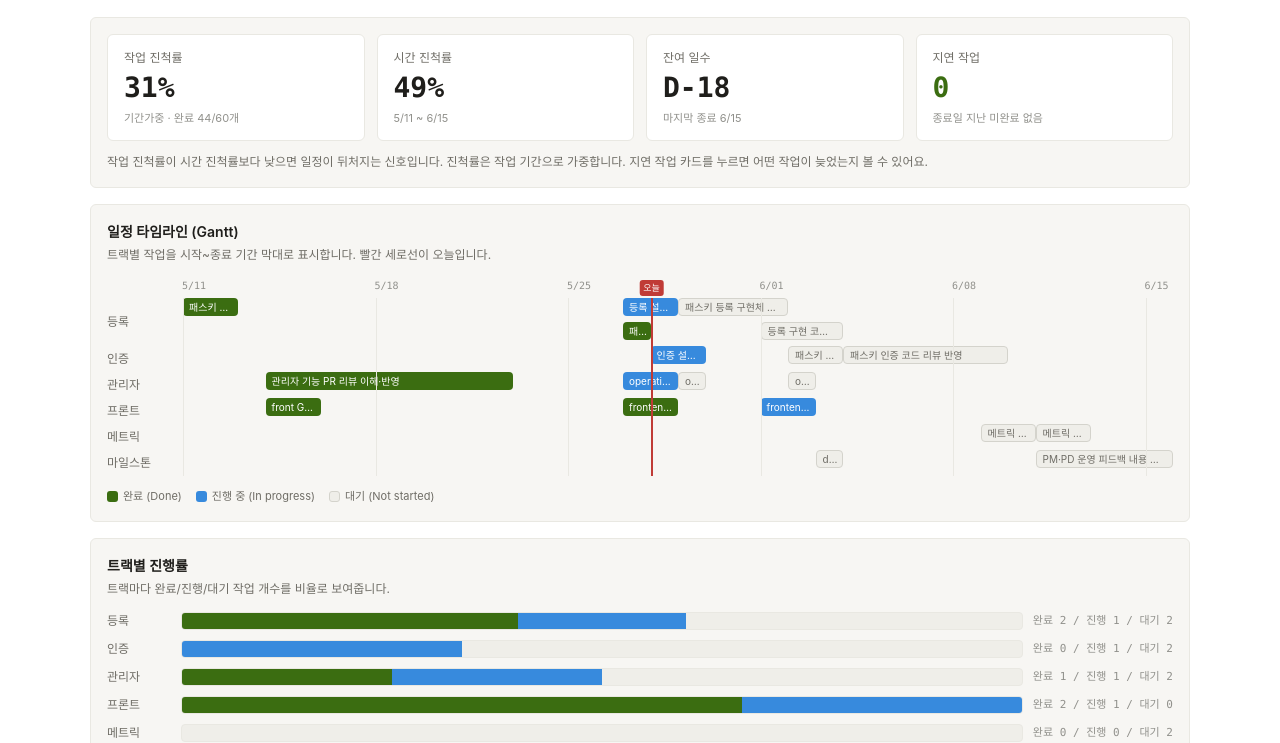
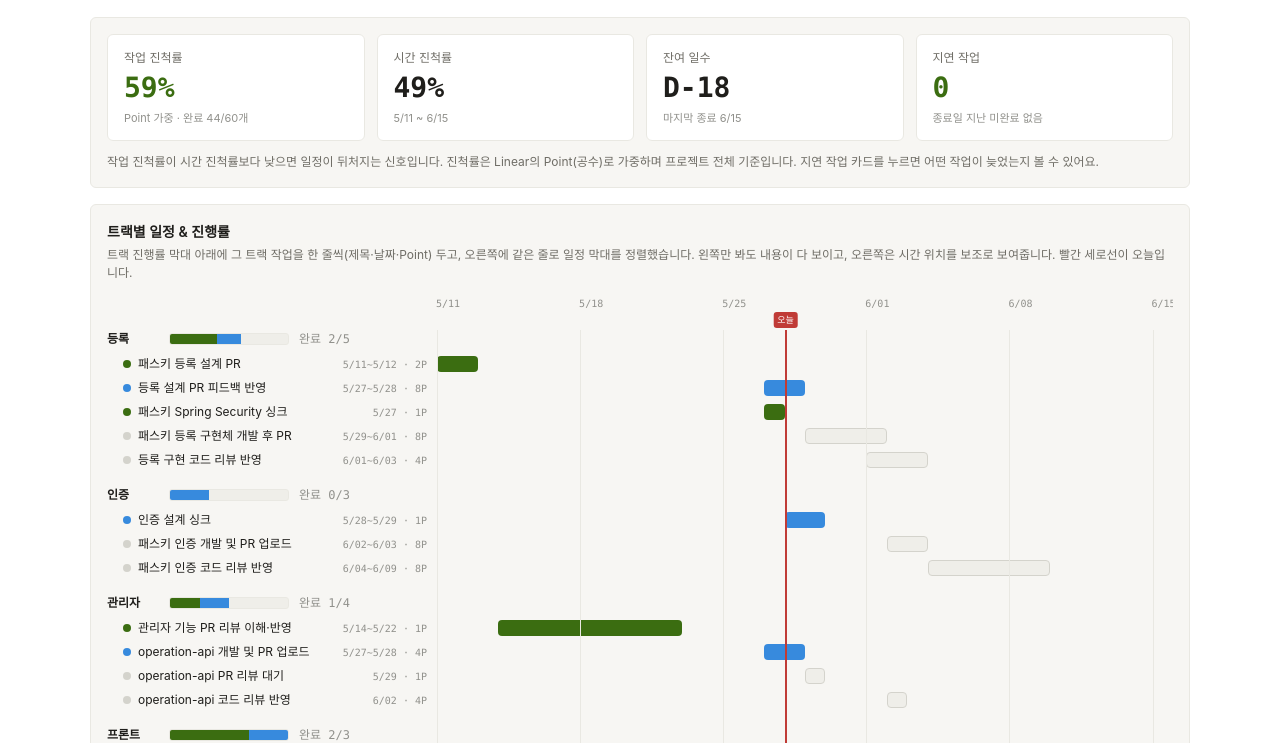
Before and after one commit to flex-nameui/work-visualization, a website: page public/passkeys/index.html in a window 1280 px wide. Shown: the part 57-800 px from the top of the page. Drawn offline with Linux system fonts and the light colour scheme.

Commit message:
feat: redesign passkey dashboard with per-task gantt rows and Point-weighted progress

```diff
--- a/public/passkeys/index.html
+++ b/public/passkeys/index.html
@@ -27,7 +27,7 @@
       --status-progress: #378ADD;
       --status-pending: var(--color-background-tertiary);
 
-      --label-w: 76px;
+      --label-w: 330px;
     }
 
     @media (prefers-color-scheme: dark) {
@@ -132,7 +132,7 @@
 
     /* Gantt */
     .gantt-scroll { overflow-x: auto; }
-    .gantt { min-width: 560px; position: relative; }
+    .gantt { min-width: 820px; position: relative; }
     .gantt-row { display: flex; align-items: stretch; }
     .gantt-row .label-col {
       flex: 0 0 var(--label-w);
@@ -154,25 +154,43 @@
       white-space: nowrap;
     }
     .gantt-lane { flex: 1; position: relative; }
+    /* 작업당 한 줄: 제목은 왼쪽 칼럼에 전체로, 막대는 타임라인에만 */
+    .gantt-thead { font-size: 12px; font-weight: 700; color: var(--color-text-secondary); margin: 12px 0 2px; }
+    .gantt-trow { display: flex; align-items: center; min-height: 24px; }
+    .gantt-trow .gantt-tlabel {
+      flex: 0 0 var(--label-w); width: var(--label-w);
+      font-size: 12px; color: var(--color-text-primary);
+      padding: 2px 12px 2px 14px;
+      overflow: hidden; white-space: nowrap; text-overflow: ellipsis;
+    }
+    .gantt-trow .gantt-lane { height: 22px; }
+    /* 트랙별 일정 & 진행률 (통합 위젯) */
+    .sched-thead { display: flex; align-items: center; gap: 10px; margin: 14px 0 4px; font-size: 12px; }
+    .sched-thead .trk { font-weight: 700; color: var(--color-text-primary); min-width: 52px; }
+    .sched-thead .pbar { width: 120px; height: 12px; border-radius: 3px; overflow: hidden; display: flex; background: var(--status-pending); border: 1px solid var(--color-border-tertiary); }
+    .sched-thead .pbar .seg { height: 100%; }
+    .sched-thead .pbar .seg.done { background: var(--status-done); }
+    .sched-thead .pbar .seg.progress { background: var(--status-progress); }
+    .sched-thead .pcount { color: var(--color-text-tertiary); font-family: var(--font-mono); }
+    .sched-task { flex: 0 0 var(--label-w); width: var(--label-w); display: flex; align-items: center; gap: 7px; padding: 2px 10px 2px 16px; font-size: 12px; min-width: 0; }
+    .sched-task .dot { width: 8px; height: 8px; border-radius: 50%; flex: 0 0 auto; }
+    .sched-task .dot.done { background: var(--status-done); }
+    .sched-task .dot.progress { background: var(--status-progress); }
+    .sched-task .dot.pending { background: var(--color-border-secondary); }
+    .sched-task .ttl { flex: 1 1 auto; min-width: 0; overflow: hidden; text-overflow: ellipsis; white-space: nowrap; color: var(--color-text-primary); }
+    .sched-task .meta { flex: 0 0 auto; color: var(--color-text-tertiary); font-family: var(--font-mono); font-size: 10px; }
     .gantt-bar {
       position: absolute;
-      height: 18px;
+      top: 3px;
+      height: 16px;
+      min-width: 6px;
       border-radius: 4px;
-      font-size: 10px;
-      line-height: 18px;
-      color: #fff;
-      padding: 0 6px;
-      overflow: hidden;
-      white-space: nowrap;
-      text-overflow: ellipsis;
     }
     .gantt-bar.done { background: var(--status-done); }
     .gantt-bar.progress { background: var(--status-progress); }
     .gantt-bar.pending {
       background: var(--status-pending);
-      color: var(--color-text-secondary);
       border: 1px solid var(--color-border-secondary);
-      line-height: 16px;
     }
     /* 세로 격자 + 오늘선 오버레이 (라벨 컬럼 이후 영역에만) */
     .gantt-overlay { position: absolute; left: var(--label-w); right: 0; top: 0; bottom: 0; pointer-events: none; }
@@ -301,9 +319,10 @@
       const { tasks, TODAY, TOTAL_DAYS } = model;
       const dated = tasks.filter((t) => t.startOffset !== null);
 
-      const totalDur = dated.reduce((s, t) => s + t.durationDays, 0);
-      const doneDur = dated.filter((t) => isDone(t.status)).reduce((s, t) => s + t.durationDays, 0);
-      const workPct = totalDur ? Math.round((doneDur / totalDur) * 100) : 0;
+      // 작업 진척률 = Point(공수) 가중. point 없으면 1로 간주. 날짜 없는 과거 작업도 포함(프로젝트 전체 기준).
+      const totalPt = tasks.reduce((s, t) => s + (t.point || 1), 0);
+      const donePt = tasks.filter((t) => isDone(t.status)).reduce((s, t) => s + (t.point || 1), 0);
+      const workPct = totalPt ? Math.round((donePt / totalPt) * 100) : 0;
 
       const timePct = TOTAL_DAYS > 1 ? Math.round(clamp(TODAY / (TOTAL_DAYS - 1), 0, 1) * 100) : (TODAY >= 0 ? 100 : 0);
 
@@ -318,7 +337,7 @@
       const delayed = delayedTasks.length;
 
       const cards = [
-        { label: "작업 진척률", value: `${workPct}%`, sub: `기간가중 · 완료 ${doneCount}/${tasks.length}개`,
+        { label: "작업 진척률", value: `${workPct}%`, sub: `Point 가중 · 완료 ${doneCount}/${tasks.length}개`,
           cls: workPct >= timePct ? "is-success" : "" },
         { label: "시간 진척률", value: `${timePct}%`, sub: dated.length ? `${md(model, 0)} ~ ${md(model, TOTAL_DAYS - 1)}` : "-" },
         { label: "잔여 일수", value: remaining >= 0 ? `D-${remaining}` : `+${-remaining}일`,
@@ -359,30 +378,24 @@
       if (p && p.dataset.has === "1") p.hidden = !p.hidden;
     }
 
-    // ---------- Gantt 타임라인 ----------
-    function assignRows(tasks) {
-      const rowEnds = [];
-      const placement = [];
-      for (const t of tasks) {
-        let placed = false;
-        for (let i = 0; i < rowEnds.length; i++) {
-          if (rowEnds[i] < t.startOffset) { rowEnds[i] = t.endOffset; placement.push(i); placed = true; break; }
-        }
-        if (!placed) { rowEnds.push(t.endOffset); placement.push(rowEnds.length - 1); }
-      }
-      return { rowCount: Math.max(rowEnds.length, 1), placement };
-    }
-
-    function renderGantt(model) {
-      const root = document.getElementById("gantt-body");
+    // ---------- 트랙별 일정 & 진행률 (왼쪽: 진행바+제목+날짜 / 오른쪽: 정렬된 타임라인) ----------
+    function renderSchedule(model) {
+      const root = document.getElementById("sched-body");
       const { tasks, TOTAL_DAYS, TODAY } = model;
       const dated = tasks.filter((t) => t.startOffset !== null);
       if (dated.length === 0) { root.innerHTML = `<div class="empty-state">표시할 일정이 없습니다.</div>`; return; }
 
-      const ROW_H = 24;
       const pct = (off) => (off / TOTAL_DAYS) * 100;
+      const range = (t) => t.startOffset === t.endOffset ? md(model, t.startOffset) : `${md(model, t.startOffset)}~${md(model, t.endOffset)}`;
 
-      // 트랙 그룹핑 (고정 순서 + 나머지)
+      // 트랙별 상태 집계 (프로젝트 전체 기준) — 진행바에 사용
+      const stat = new Map();
+      for (const t of tasks) {
+        const k = t.track || "(미지정)";
+        if (!stat.has(k)) stat.set(k, { done: 0, progress: 0, pending: 0, total: 0 });
+        const c = stat.get(k); c[statusKind(t.status)]++; c.total++;
+      }
+      // 날짜 있는 작업만 줄(막대)로 표시
       const byTrack = new Map();
       for (const t of dated) {
         const k = t.track || "(미지정)";
@@ -393,37 +406,41 @@
         ...[...byTrack.keys()].filter((k) => !TRACK_ORDER.includes(k))];
 
       // 주(week) 구분선 + 라벨
-      let axis = "";
-      let grids = "";
+      let axis = "", grids = "";
       for (let w = 0; w * 7 < TOTAL_DAYS; w++) {
         const left = pct(w * 7);
         axis += `<span class="wk" style="left:${left}%">${md(model, w * 7)}</span>`;
         grids += `<div class="gantt-grid" style="left:${left}%"></div>`;
       }
 
-      // 트랙 레인
-      let lanes = "";
+      let rows = "";
       for (const track of ordered) {
+        const c = stat.get(track) || { done: 0, progress: 0, pending: 0, total: 0 };
+        const wseg = (n) => (c.total ? (n / c.total) * 100 : 0);
+        rows += `
+          <div class="sched-thead">
+            <span class="trk">${esc(track)}</span>
+            <span class="pbar"><span class="seg done" style="width:${wseg(c.done)}%"></span><span class="seg progress" style="width:${wseg(c.progress)}%"></span></span>
+            <span class="pcount">완료 ${c.done}/${c.total}</span>
+          </div>`;
         const items = byTrack.get(track).slice().sort((a, b) => a.startOffset - b.startOffset);
-        const { rowCount, placement } = assignRows(items);
-        const laneH = rowCount * ROW_H;
-        let bars = "";
-        items.forEach((t, i) => {
+        for (const t of items) {
           const kind = statusKind(t.status);
           const left = pct(t.startOffset);
-          const width = Math.max(pct(t.durationDays), 1.2);
-          const top = placement[i] * ROW_H;
-          const title = `${t.title} (${t.start} ~ ${t.end}) · ${t.status ?? "-"}`;
-          bars += `<div class="gantt-bar ${kind}" style="left:${left}%;width:${width}%;top:${top}px" title="${esc(title)}">${esc(t.title)}</div>`;
-        });
-        lanes += `
-          <div class="gantt-row">
-            <div class="label-col">${esc(track)}</div>
-            <div class="gantt-lane" style="height:${laneH}px">${bars}</div>
-          </div>`;
+          const width = Math.max(pct(t.durationDays), 0.8);
+          const ttl = `${t.title} (${t.start} ~ ${t.end}) · ${t.status ?? "-"}`;
+          rows += `
+            <div class="gantt-trow">
+              <div class="sched-task" title="${esc(ttl)}">
+                <span class="dot ${kind}"></span>
+                <span class="ttl">${esc(t.title)}</span>
+                <span class="meta">${range(t)} · ${t.point}P</span>
+              </div>
+              <div class="gantt-lane"><div class="gantt-bar ${kind}" style="left:${left}%;width:${width}%" title="${esc(ttl)}"></div></div>
+            </div>`;
+        }
       }
 
-      // 오늘선 (범위 밖이면 가장자리 클램프)
       const todayClamped = clamp(TODAY, 0, TOTAL_DAYS - 1);
       const todayLeft = pct(todayClamped);
       const outOfRange = TODAY < 0 || TODAY > TOTAL_DAYS - 1;
@@ -437,7 +454,7 @@
               <div class="gantt-axis">${axis}</div>
             </div>
             <div style="position:relative">
-              ${lanes}
+              ${rows}
               <div class="gantt-overlay">
                 ${grids}
                 <div class="gantt-today" style="left:${todayLeft}%"><span class="tip">${esc(todayTip)}</span></div>
@@ -447,37 +464,7 @@
         </div>`;
     }
 
-    // ---------- 트랙별 진행률 막대 ----------
-    function renderProgressBars(model) {
-      const root = document.getElementById("tprog-body");
-      const { tasks } = model;
-      const byTrack = new Map();
-      for (const t of tasks) {
-        const k = t.track || "(미지정)";
-        if (!byTrack.has(k)) byTrack.set(k, { done: 0, progress: 0, pending: 0, total: 0 });
-        const c = byTrack.get(k);
-        c[statusKind(t.status)]++;
-        c.total++;
-      }
-      const ordered = [...TRACK_ORDER.filter((k) => byTrack.has(k)),
-        ...[...byTrack.keys()].filter((k) => !TRACK_ORDER.includes(k))];
-
-      if (ordered.length === 0) { root.innerHTML = `<div class="empty-state">트랙 데이터가 없습니다.</div>`; return; }
-
-      root.innerHTML = ordered.map((track) => {
-        const c = byTrack.get(track);
-        const w = (n) => (c.total ? (n / c.total) * 100 : 0);
-        return `
-          <div class="tprog-row">
-            <div class="label">${esc(track)}</div>
-            <div class="tprog-bar">
-              <div class="tprog-seg done" style="width:${w(c.done)}%"></div>
-              <div class="tprog-seg progress" style="width:${w(c.progress)}%"></div>
-            </div>
-            <div class="tprog-count">완료 ${c.done} / 진행 ${c.progress} / 대기 ${c.pending}</div>
-          </div>`;
-      }).join("");
-    }
+    // (트랙별 진행률은 renderSchedule 로 통합됨)
 
     // ---------- Kanban 파이프라인 ----------
     function renderKanban(model) {
@@ -525,18 +512,12 @@
         <div class="card">
           <div id="kpi-body" class="kpi-grid"></div>
           <div id="delayed-panel" class="delayed-panel" hidden></div>
-          <p class="card-desc" style="margin:12px 0 0">작업 진척률이 시간 진척률보다 낮으면 일정이 뒤처지는 신호입니다. 진척률은 작업 기간으로 가중합니다. 지연 작업 카드를 누르면 어떤 작업이 늦었는지 볼 수 있어요.</p>
+          <p class="card-desc" style="margin:12px 0 0">작업 진척률이 시간 진척률보다 낮으면 일정이 뒤처지는 신호입니다. 진척률은 Linear의 Point(공수)로 가중하며 프로젝트 전체 기준입니다. 지연 작업 카드를 누르면 어떤 작업이 늦었는지 볼 수 있어요.</p>
         </div>
         <div class="card">
-          <h2 class="card-title">일정 타임라인 (Gantt)</h2>
-          <p class="card-desc">트랙별 작업을 시작~종료 기간 막대로 표시합니다. 빨간 세로선이 오늘입니다.</p>
-          <div id="gantt-body"></div>
-          ${LEGEND}
-        </div>
-        <div class="card">
-          <h2 class="card-title">트랙별 진행률</h2>
-          <p class="card-desc">트랙마다 완료/진행/대기 작업 개수를 비율로 보여줍니다.</p>
-          <div id="tprog-body"></div>
+          <h2 class="card-title">트랙별 일정 &amp; 진행률</h2>
+          <p class="card-desc">트랙 진행률 막대 아래에 그 트랙 작업을 한 줄씩(제목·날짜·Point) 두고, 오른쪽에 같은 줄로 일정 막대를 정렬했습니다. 왼쪽만 봐도 내용이 다 보이고, 오른쪽은 시간 위치를 보조로 보여줍니다. 빨간 세로선이 오늘입니다.</p>
+          <div id="sched-body"></div>
           ${LEGEND}
         </div>
         <div class="card">
@@ -565,8 +546,7 @@
         renderShell();
         renderLastUpdated(data.generated_at);
         renderKPI(model);
-        renderGantt(model);
-        renderProgressBars(model);
+        renderSchedule(model);
         renderKanban(model);
       } catch (err) {
         showError(err.message || String(err));
```
